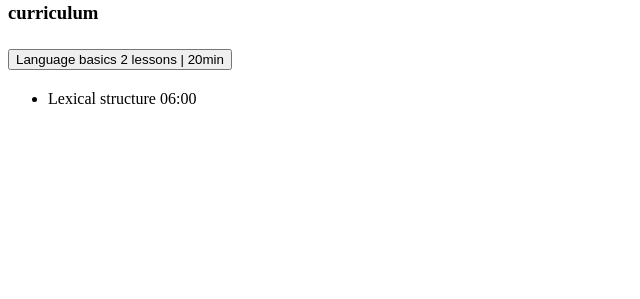
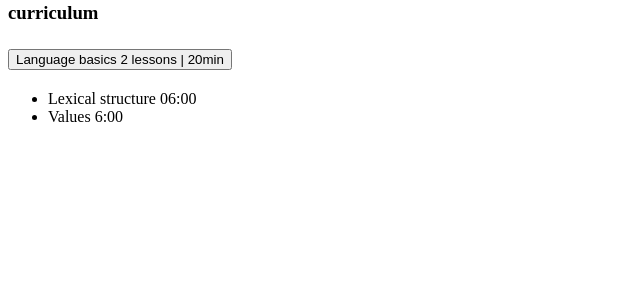
Before and after one commit to AshrafUAsif/B9IS123-Programming-For-Information-Systems-Group-CA2, a Flask app: page /course-details.html in a window 1280 px wide. Shown: the part 501-800 px from the top of the page, without its empty margins (0-640 px from the left). Run offline with Flask 3, Linux system fonts and the light colour scheme.

Commit message:
Added Values Lesson to Language Basics Section

```diff
--- a/templates/course-details.html
+++ b/templates/course-details.html
@@ -122,11 +122,16 @@
                                  <div id="collapse-1" class="accordion-collapse collapse show" aria-labelledby="heading-1" data-bs-parent="#accordion">
                                    <div class="accordion-body">
                                      <ul>
-                                       <li>
-                                           <i class="fas fa-play-circle"></i>
-                                          Lexical structure
-                                           <span>06:00</span>
-                                       </li>
+                                        <li>
+                                             <i class="fas fa-play-circle"></i>
+                                             Lexical structure
+                                             <span>06:00</span>
+                                        </li>
+                                        <li>
+                                             <i class="fas fa-play-circle"></i>
+                                            Values
+                                             <span>6:00</span>
+                                        </li>
 
                                      </ul>
 
```
